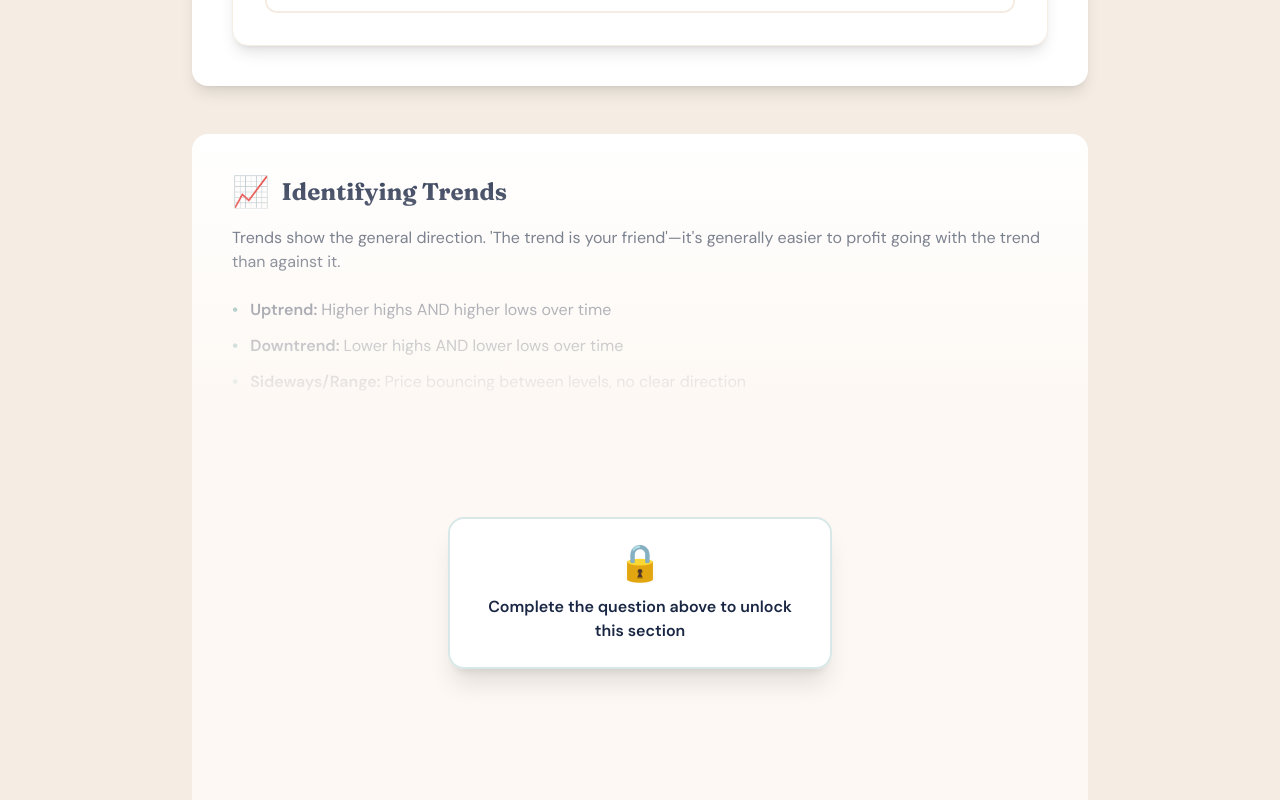
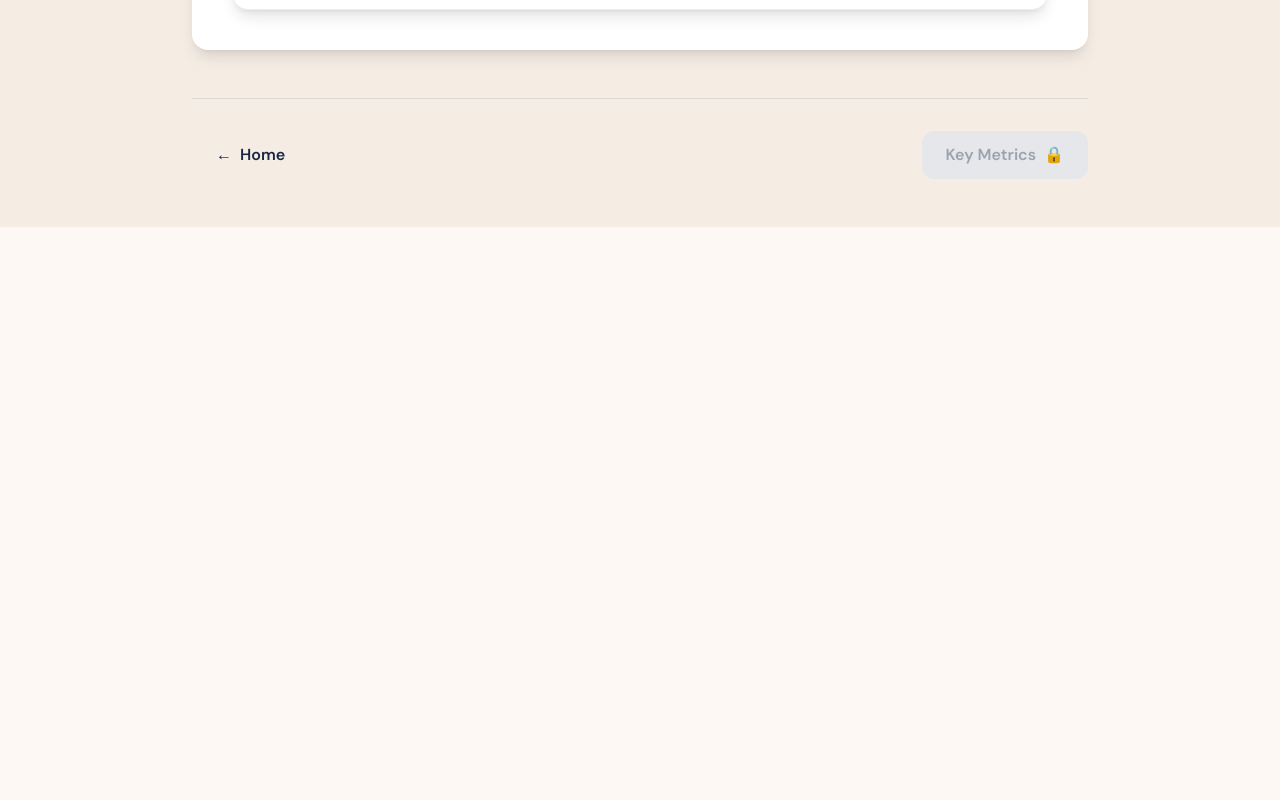
Before and after one commit to CallumJ25/Hackbeanpot-Project-Prometheus, a React (Vite) app: page /module/1 in a window 1280 px wide. Shown: the part 1100-1900 px from the top of the page. After the commit the page ends 1327 px from the top, so only its background shows below. Built offline with nearby package versions, Linux system fonts and the light colour scheme.

Commit message:
updated stuff

```diff
--- a/src/components.jsx
+++ b/src/components.jsx
@@ -101,26 +101,6 @@ export const Quiz = ({ quiz, onComplete, soundEnabled = true, answered = false,
   );
 };
 
-export const LockedContent = ({ children, isLocked, message = "Answer the question above to continue" }) => {
-  if (!isLocked) {
-    return <>{children}</>;
-  }
-
-  return (
-    <div className="relative">
-      <div className="locked-content min-h-[300px] overflow-hidden">
-        {children}
-      </div>
-      <div className="locked-overlay">
-        <div className="bg-white/95 backdrop-blur rounded-2xl p-6 shadow-xl border-2 border-teal/20">
-          <span className="text-4xl block mb-3">🔒</span>
-          <p className="text-navy font-semibold">{message}</p>
-        </div>
-      </div>
-    </div>
-  );
-};
-
 export const PortfolioChart = ({ startYear, endYear, startValue, endValue, comparisons }) => {
   const chartRef = useRef(null);
   const [animated, setAnimated] = useState(false);
--- a/src/index.css
+++ b/src/index.css
@@ -67,30 +67,6 @@ body {
   to { opacity: 1; }
 }
 
-.locked-content {
-  position: relative;
-  pointer-events: none;
-  user-select: none;
-}
-
-.locked-content::after {
-  content: '';
-  position: absolute;
-  inset: 0;
-  background: linear-gradient(to bottom, transparent 0%, #FDF8F3 30%);
-  z-index: 10;
-}
-
-.locked-overlay {
-  position: absolute;
-  top: 50%;
-  left: 50%;
-  transform: translate(-50%, -50%);
-  z-index: 20;
-  text-align: center;
-  padding: 2rem;
-}
-
 button:focus-visible,
 a:focus-visible,
 select:focus-visible {
--- a/src/pages/Module1.jsx
+++ b/src/pages/Module1.jsx
@@ -1,14 +1,13 @@
-import { FadeInSection, Quiz, LockedContent } from '../components';
+import { FadeInSection, Quiz } from '../components';
 import { chartLessons } from '../educationalData';
 import { PageNavigation } from '../PageLayout';
 
 function Module1({ onQuizComplete, soundEnabled, quizScores }) {
-  // Check how many quizzes have been answered in this module
   const getAnsweredCount = () => {
     let count = 0;
     for (let i = 0; i < chartLessons.length; i++) {
       if (quizScores[`chart-${i}`] !== undefined) count++;
-      else break; // Stop at first unanswered
+      else break;
     }
     return count;
   };
@@ -30,9 +29,6 @@ function Module1({ onQuizComplete, soundEnabled, quizScores }) {
             <p className="text-xl text-navy-light max-w-2xl mx-auto">
               Charts tell a story. Learn to read it.
             </p>
-            <p className="text-sm text-navy-light mt-4">
-              Progress: {answeredCount} / {chartLessons.length} completed
-            </p>
           </div>
         </FadeInSection>
 
@@ -40,13 +36,13 @@ function Module1({ onQuizComplete, soundEnabled, quizScores }) {
           {chartLessons.map((lesson, index) => {
             const quizId = `chart-${index}`;
             const isAnswered = quizScores[quizId] !== undefined;
-            const isLocked = index > answeredCount;
+            const isVisible = index <= answeredCount;
             const wasCorrect = quizScores[quizId] === true;
 
+            if (!isVisible) return null;
+
             return (
-              <div key={index}>
-                <LockedContent isLocked={isLocked} message="Complete the question above to unlock this section">
-                  <FadeInSection delay={0.1}>
+              <FadeInSection key={index} delay={0.1}>
                 <div className="bg-white rounded-2xl p-6 md:p-10 shadow-lg">
                   <div className="flex items-center gap-3 mb-4">
                     <span className="text-3xl">{lesson.emoji}</span>
@@ -82,8 +78,6 @@ function Module1({ onQuizComplete, soundEnabled, quizScores }) {
                   />
                 </div>
               </FadeInSection>
-                </LockedContent>
-              </div>
             );
           })}
 
--- a/src/pages/Module2.jsx
+++ b/src/pages/Module2.jsx
@@ -1,4 +1,4 @@
-import { FadeInSection, Quiz, LockedContent } from '../components';
+import { FadeInSection, Quiz } from '../components';
 import { metrics } from '../educationalData';
 import { PageNavigation } from '../PageLayout';
 
@@ -29,9 +29,6 @@ function Module2({ onQuizComplete, soundEnabled, quizScores }) {
             <p className="text-xl text-navy-light max-w-2xl mx-auto">
               Numbers that actually matter when evaluating a stock.
             </p>
-            <p className="text-sm text-navy-light mt-4">
-              Progress: {answeredCount} / {metrics.length} completed
-            </p>
           </div>
         </FadeInSection>
 
@@ -39,13 +36,13 @@ function Module2({ onQuizComplete, soundEnabled, quizScores }) {
           {metrics.map((metric, index) => {
             const quizId = `metric-${index}`;
             const isAnswered = quizScores[quizId] !== undefined;
-            const isLocked = index > answeredCount;
+            const isVisible = index <= answeredCount;
             const wasCorrect = quizScores[quizId] === true;
 
+            if (!isVisible) return null;
+
             return (
-              <div key={index}>
-                <LockedContent isLocked={isLocked} message="Complete the question above to unlock this section">
-                  <FadeInSection delay={0.1}>
+              <FadeInSection key={index} delay={0.1}>
                 <div className="bg-white rounded-2xl p-6 md:p-10 shadow-lg">
                   <div className="flex items-center gap-3 mb-2">
                     <span className="text-3xl">{metric.emoji}</span>
@@ -96,8 +93,6 @@ function Module2({ onQuizComplete, soundEnabled, quizScores }) {
                   />
                 </div>
               </FadeInSection>
-                </LockedContent>
-              </div>
             );
           })}
 
--- a/src/pages/Module3.jsx
+++ b/src/pages/Module3.jsx
@@ -1,4 +1,4 @@
-import { FadeInSection, Quiz, LockedContent } from '../components';
+import { FadeInSection, Quiz } from '../components';
 import { psychologyTopics } from '../educationalData';
 import { PageNavigation } from '../PageLayout';
 
@@ -29,9 +29,6 @@ function Module3({ onQuizComplete, soundEnabled, quizScores }) {
             <p className="text-xl text-cream/80 max-w-2xl mx-auto">
               Your brain is wired to make bad investment decisions. Here's why.
             </p>
-            <p className="text-sm text-cream/60 mt-4">
-              Progress: {answeredCount} / {psychologyTopics.length} completed
-            </p>
           </div>
         </FadeInSection>
 
@@ -39,13 +36,13 @@ function Module3({ onQuizComplete, soundEnabled, quizScores }) {
           {psychologyTopics.map((topic, index) => {
             const quizId = `psych-${index}`;
             const isAnswered = quizScores[quizId] !== undefined;
-            const isLocked = index > answeredCount;
+            const isVisible = index <= answeredCount;
             const wasCorrect = quizScores[quizId] === true;
 
+            if (!isVisible) return null;
+
             return (
-              <div key={index}>
-                <LockedContent isLocked={isLocked} message="Complete the question above to unlock this section">
-                  <FadeInSection delay={0.1}>
+              <FadeInSection key={index} delay={0.1}>
                 <div className="bg-navy-light/50 rounded-2xl p-6 md:p-10">
                   <div className="flex items-center gap-3 mb-4">
                     <span className="text-4xl">{topic.emoji}</span>
@@ -85,8 +82,6 @@ function Module3({ onQuizComplete, soundEnabled, quizScores }) {
                   </div>
                 </div>
               </FadeInSection>
-                </LockedContent>
-              </div>
             );
           })}
 
--- a/src/pages/Module4.jsx
+++ b/src/pages/Module4.jsx
@@ -1,4 +1,4 @@
-import { FadeInSection, Quiz, LockedContent } from '../components';
+import { FadeInSection, Quiz } from '../components';
 import { beginnerMistakes } from '../educationalData';
 import { PageNavigation } from '../PageLayout';
 
@@ -29,9 +29,6 @@ function Module4({ onQuizComplete, soundEnabled, quizScores }) {
             <p className="text-xl text-navy-light max-w-2xl mx-auto">
               Learn from others' expensive lessons.
             </p>
-            <p className="text-sm text-navy-light mt-4">
-              Progress: {answeredCount} / {beginnerMistakes.length} completed
-            </p>
           </div>
         </FadeInSection>
 
@@ -39,13 +36,13 @@ function Module4({ onQuizComplete, soundEnabled, quizScores }) {
           {beginnerMistakes.map((mistake, index) => {
             const quizId = `mistake-${index}`;
             const isAnswered = quizScores[quizId] !== undefined;
-            const isLocked = index > answeredCount;
+            const isVisible = index <= answeredCount;
             const wasCorrect = quizScores[quizId] === true;
 
+            if (!isVisible) return null;
+
             return (
-              <div key={index}>
-                <LockedContent isLocked={isLocked} message="Complete the question above to unlock this section">
-                  <FadeInSection delay={0.1}>
+              <FadeInSection key={index} delay={0.1}>
                 <div className="bg-white rounded-2xl p-6 md:p-10 shadow-lg border-l-4 border-coral">
                   <div className="flex items-center gap-3 mb-2">
                     <span className="text-3xl">{mistake.emoji}</span>
@@ -91,8 +88,6 @@ function Module4({ onQuizComplete, soundEnabled, quizScores }) {
                   />
                 </div>
               </FadeInSection>
-                </LockedContent>
-              </div>
             );
           })}
 
```
Also changed, not shown: 1 other file (tests, documents, lock files or other folders). Lines whose indentation alone changed are shown as unchanged.
